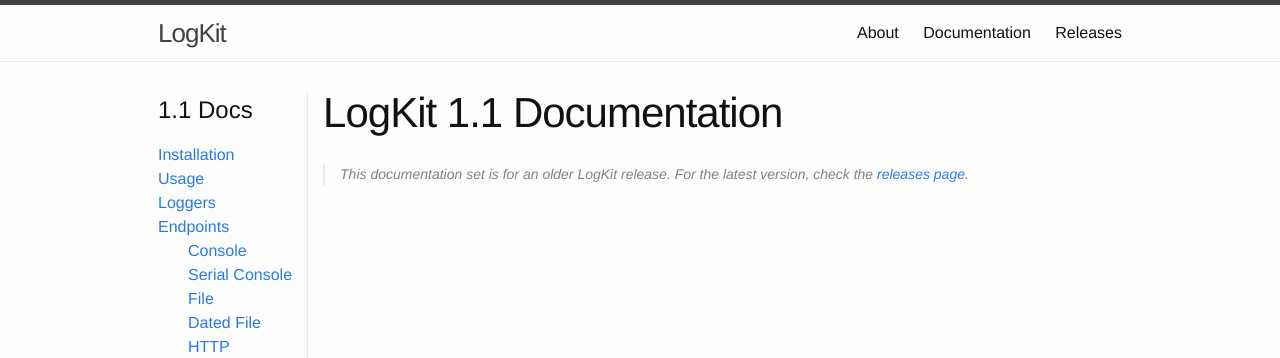
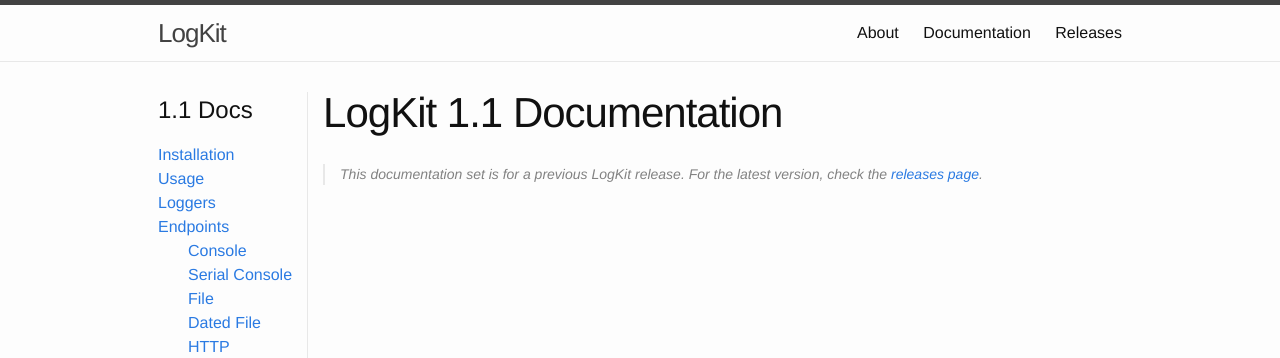
Before and after one commit to Conoize/logkit.github.io, a Jekyll site: the page built from _docs/1.1.md, in a window 1280 px wide. Shown: the top 358 px of the page. Built offline with Jekyll 4.4.1, drawn with Linux system fonts in a browser that asks for light colours.

Commit message:
Unified Docs Release page

```diff
--- a/_docs/1.1.md
+++ b/_docs/1.1.md
@@ -4,11 +4,7 @@
 family: 1.1
 ---
 
-{% if page.family == site.releases.last.family %}
-> This documentation set is for the latest LogKit release. For previous versions, check the [releases page][releases].
-{% else %}
-> This documentation set is for an older LogKit release. For the latest version, check the [releases page][releases].
-{% endif %}
+{% include docs/release.md family=page.family %}
 
 
 {% include links.md doc_version=page.family %}
--- /dev/null
+++ b/_includes/docs/release.md
@@ -0,0 +1,7 @@
+{% if include.family == site.releases.last.family %}
+> This documentation set is for the latest LogKit release. For previous versions, check the [releases page][releases].
+
+{% else %}
+> This documentation set is for a previous LogKit release. For the latest version, check the [releases page][releases].
+
+{% endif %}
```
Also changed, not shown: _docs/1.0.md (+1 -5 lines), _docs/2.0.md (+1 -5 lines).
